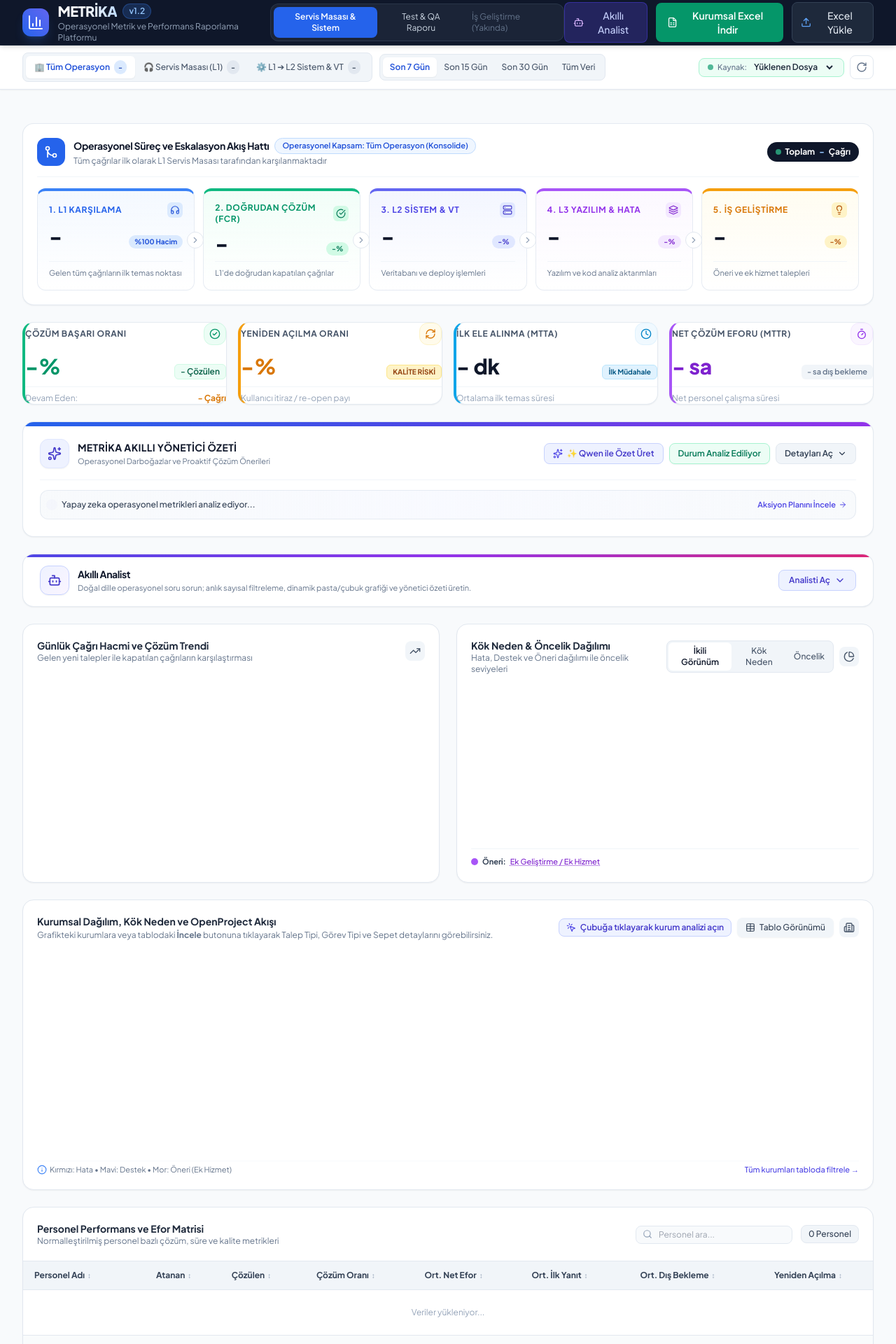
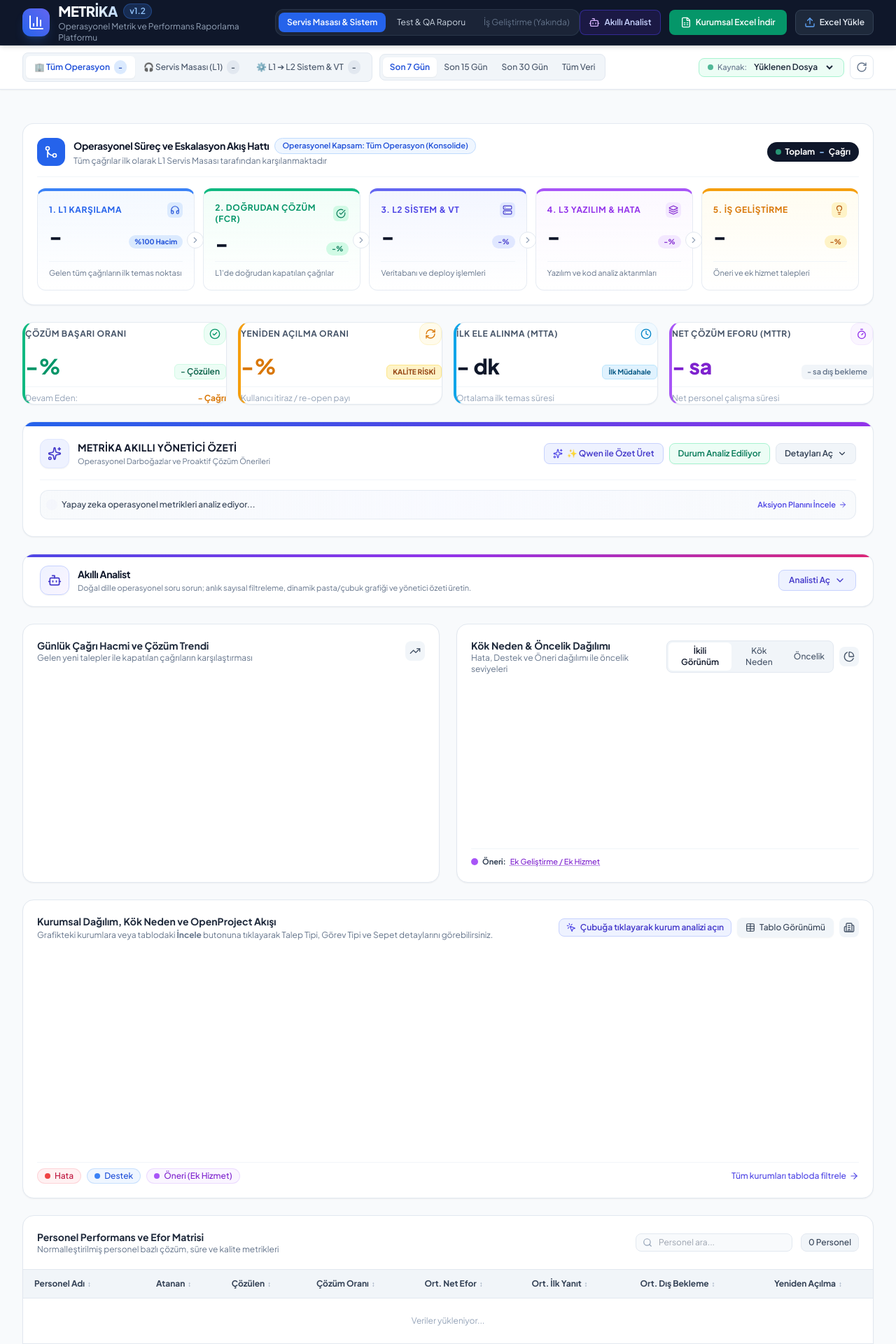
Before and after one commit to mozdemir90/metrika, a FastAPI app: page / in a window 1280 px wide. Shown: the top 1920 px of the page at 70% size. Run offline with FastAPI, Linux system fonts and the light colour scheme; a map, chart or similar area stays blank; some libraries are stand-ins or nearby versions.

Commit message:
feat(ui): refine navbar button alignment and replace text legend with visual badge pills

```diff
--- a/app/templates/dashboard.html
+++ b/app/templates/dashboard.html
@@ -71,36 +71,36 @@
         </div>
 
         <!-- Report Template Selector (Tabs) in Navbar -->
-        <div class="hidden lg:flex items-center space-x-1 bg-slate-800/80 p-1 rounded-xl border border-slate-700/60 text-xs">
-          <button onclick="switchReport('service_desk')" id="tabReportSD" class="px-3 py-1.5 rounded-lg font-semibold bg-blue-600 text-white transition">
+        <div class="hidden lg:flex items-center space-x-1 bg-slate-800/80 p-1 rounded-xl border border-slate-700/60 text-xs shrink-0">
+          <button onclick="switchReport('service_desk')" id="tabReportSD" class="px-3 py-1.5 rounded-lg font-semibold bg-blue-600 text-white transition whitespace-nowrap">
             Servis Masası & Sistem
           </button>
-          <button onclick="switchReport('qa_testing')" id="tabReportQA" class="px-3 py-1.5 rounded-lg text-slate-300 hover:text-white transition">
+          <button onclick="switchReport('qa_testing')" id="tabReportQA" class="px-3 py-1.5 rounded-lg text-slate-300 hover:text-white transition whitespace-nowrap">
             Test & QA Raporu
           </button>
-          <span class="px-2.5 py-1.5 text-slate-500 cursor-not-allowed">
+          <span class="px-2.5 py-1.5 text-slate-500 cursor-not-allowed whitespace-nowrap">
             İş Geliştirme (Yakında)
           </span>
         </div>
 
         <!-- Right Quick Actions -->
-        <div class="flex items-center space-x-2 sm:space-x-3">
+        <div class="flex items-center space-x-2 sm:space-x-3 shrink-0">
           <!-- Akıllı Analist Quick Toggle -->
-          <button onclick="openAndScrollToAdHoc()" class="inline-flex items-center space-x-1.5 px-3 py-2 text-xs sm:text-sm font-medium rounded-lg bg-indigo-900/60 hover:bg-indigo-800/80 text-indigo-200 border border-indigo-700/60 transition shadow-xs" title="Akıllı Analisti Aç ve Odaklan">
-            <i data-lucide="bot" class="w-4 h-4 text-purple-300"></i>
+          <button onclick="openAndScrollToAdHoc()" class="h-9 px-3 inline-flex items-center space-x-1.5 text-xs font-semibold rounded-lg bg-indigo-950/80 hover:bg-indigo-900/90 text-indigo-200 border border-indigo-700/60 transition shadow-xs whitespace-nowrap" title="Akıllı Analisti Aç ve Odaklan">
+            <i data-lucide="bot" class="w-4 h-4 text-purple-300 shrink-0"></i>
             <span class="hidden md:inline">Akıllı Analist</span>
           </button>
 
           <!-- Excel Export Button -->
-          <button id="btnExportExcel" onclick="exportExcel()" class="inline-flex items-center space-x-2 px-3 sm:px-4 py-2 text-xs sm:text-sm font-semibold rounded-lg bg-emerald-600 hover:bg-emerald-500 text-white shadow-sm transition-all focus:ring-2 focus:ring-emerald-400 focus:outline-none">
-            <i data-lucide="file-spreadsheet" class="w-4 h-4"></i>
+          <button id="btnExportExcel" onclick="exportExcel()" class="h-9 px-3 sm:px-4 inline-flex items-center space-x-1.5 text-xs font-semibold rounded-lg bg-emerald-600 hover:bg-emerald-500 text-white shadow-sm transition-all focus:ring-2 focus:ring-emerald-400 focus:outline-none whitespace-nowrap">
+            <i data-lucide="file-spreadsheet" class="w-4 h-4 shrink-0"></i>
             <span class="hidden sm:inline">Kurumsal Excel İndir</span>
             <span class="sm:hidden">Excel</span>
           </button>
 
           <!-- Upload Toggle Button -->
-          <button onclick="toggleUploadModal()" class="inline-flex items-center space-x-1.5 px-3 py-2 text-xs sm:text-sm font-medium rounded-lg bg-slate-800 hover:bg-slate-700 text-slate-200 border border-slate-700 transition">
-            <i data-lucide="upload" class="w-4 h-4 text-blue-400"></i>
+          <button onclick="toggleUploadModal()" class="h-9 px-3 inline-flex items-center space-x-1.5 text-xs font-semibold rounded-lg bg-slate-800 hover:bg-slate-700 text-slate-200 border border-slate-700 transition shadow-xs whitespace-nowrap">
+            <i data-lucide="upload" class="w-4 h-4 text-blue-400 shrink-0"></i>
             <span class="hidden md:inline">Excel Yükle</span>
           </button>
         </div>
@@ -957,14 +957,27 @@
           <div class="relative min-h-[290px]">
             <canvas id="institutionsChart"></canvas>
           </div>
-          <div class="mt-2 flex flex-col sm:flex-row sm:items-center justify-between gap-1 text-[11px] text-slate-500 pt-1 border-t border-slate-50">
-            <span class="inline-flex items-center gap-1 text-slate-500">
-              <i data-lucide="info" class="w-3.5 h-3.5 text-blue-500 shrink-0"></i>
-              <span>Kırmızı: Hata &bull; Mavi: Destek &bull; Mor: Öneri (Ek Hizmet)</span>
-            </span>
-            <span class="text-indigo-600 cursor-pointer hover:underline font-medium" onclick="toggleInstView()">
-              Tüm kurumları tabloda filtrele &rarr;
-            </span>
+          <div class="mt-2.5 flex flex-col sm:flex-row sm:items-center justify-between gap-2 pt-2 border-t border-slate-100">
+            <!-- Visual Legend Badges -->
+            <div class="flex items-center flex-wrap gap-2">
+              <span class="inline-flex items-center gap-1.5 px-2.5 py-0.5 rounded-full bg-rose-50 border border-rose-200/80 text-rose-700 text-xs font-medium">
+                <span class="w-2 h-2 rounded-full bg-red-500 shrink-0"></span>
+                <span>Hata</span>
+              </span>
+              <span class="inline-flex items-center gap-1.5 px-2.5 py-0.5 rounded-full bg-blue-50 border border-blue-200/80 text-blue-700 text-xs font-medium">
+                <span class="w-2 h-2 rounded-full bg-blue-500 shrink-0"></span>
+                <span>Destek</span>
+              </span>
+              <span class="inline-flex items-center gap-1.5 px-2.5 py-0.5 rounded-full bg-purple-50 border border-purple-200/80 text-purple-700 text-xs font-medium">
+                <span class="w-2 h-2 rounded-full bg-purple-500 shrink-0"></span>
+                <span>Öneri (Ek Hizmet)</span>
+              </span>
+            </div>
+            <!-- Switch to Table View Link -->
+            <button type="button" onclick="toggleInstView()" class="inline-flex items-center gap-1 text-xs font-medium text-indigo-600 hover:text-indigo-800 transition">
+              <span>Tüm kurumları tabloda filtrele</span>
+              <i data-lucide="arrow-right" class="w-3.5 h-3.5"></i>
+            </button>
           </div>
         </div>
 
@@ -1279,12 +1292,12 @@
       const segGroup = document.getElementById('segmentSelectorGroup');
 
       if (type === 'service_desk') {
-        btnSD.className = "px-3 py-1.5 rounded-lg font-semibold bg-blue-600 text-white transition";
-        btnQA.className = "px-3 py-1.5 rounded-lg text-slate-300 hover:text-white transition";
+        btnSD.className = "px-3 py-1.5 rounded-lg font-semibold bg-blue-600 text-white transition whitespace-nowrap";
+        btnQA.className = "px-3 py-1.5 rounded-lg text-slate-300 hover:text-white transition whitespace-nowrap";
         segGroup.classList.remove('hidden');
       } else {
-        btnQA.className = "px-3 py-1.5 rounded-lg font-semibold bg-emerald-600 text-white transition";
-        btnSD.className = "px-3 py-1.5 rounded-lg text-slate-300 hover:text-white transition";
+        btnQA.className = "px-3 py-1.5 rounded-lg font-semibold bg-emerald-600 text-white transition whitespace-nowrap";
+        btnSD.className = "px-3 py-1.5 rounded-lg text-slate-300 hover:text-white transition whitespace-nowrap";
         segGroup.classList.add('hidden');
       }
 
```
